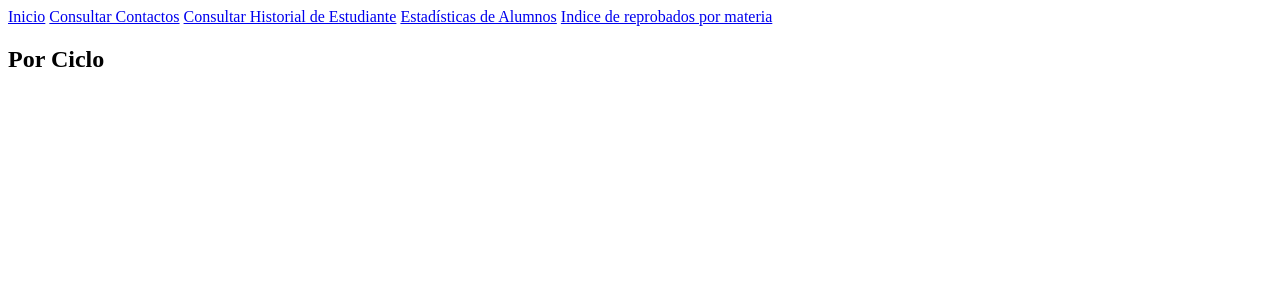
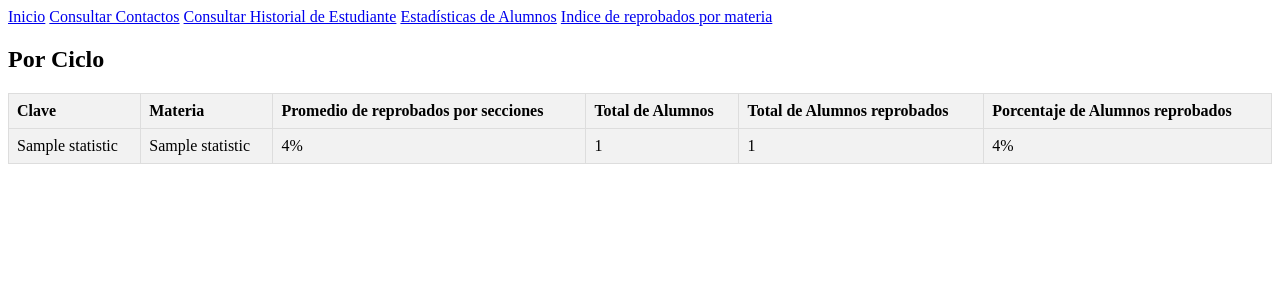
Before and after one commit to BrialexMaga/coordinacion, a Django app: template rateSubjectFailures/templates/rateSubjectFailures/by_cycle.html in a window 1280 px wide. Shown: the top 300 px of the page. Run offline with Django 4.2, Linux system fonts and the light colour scheme; the template is opened without the code that fills it: most values are stand-ins (such as "Sample title", 1, 10 or a date in 2020).

Commit message:
byCycle Statistics table done

```diff
--- a/rateSubjectFailures/templates/rateSubjectFailures/by_cycle.html
+++ b/rateSubjectFailures/templates/rateSubjectFailures/by_cycle.html
@@ -4,4 +4,27 @@
 
 {% block content %}
     <h2>Por Ciclo</h2>
+
+    <table>
+        <thead>
+            <th>Clave</th>
+            <th>Materia</th>
+            <th>Promedio de reprobados por secciones</th>
+            <th>Total de Alumnos</th>
+            <th>Total de Alumnos reprobados</th>
+            <th>Porcentaje de Alumnos reprobados</th>
+        </thead>
+        <tbody>
+            {% for statistic in statistics %}
+            <tr>
+                <td> {{ statistic.key_subject }} </td>
+                <td> {{ statistic.subject }} </td>
+                <td> {{ statistic.section_fail_rate }}% </td>
+                <td> {{ statistic.total_students }} </td>
+                <td> {{ statistic.total_failed }} </td>
+                <td> {{ statistic.failed_rate }}% </td>
+            </tr>
+            {% endfor %}
+        </tbody>
+    </table>
 {% endblock %}
--- a/rateSubjectFailures/templates/rateSubjectFailures/failing_rate_filter.html
+++ b/rateSubjectFailures/templates/rateSubjectFailures/failing_rate_filter.html
@@ -19,7 +19,7 @@
         <button type="submit">Consultar</button>
     </form>
 
-    <h3>Por Ciclo</h3>
+    <h3>Por periodo entre ciclos</h3>
     <form method="POST" action="{% url 'cycle-range-page' %}">
         {% csrf_token %}
         {{ rangeForm.as_p }}
```
Also changed, not shown: rateSubjectFailures/views.py (+67 -11 lines).
